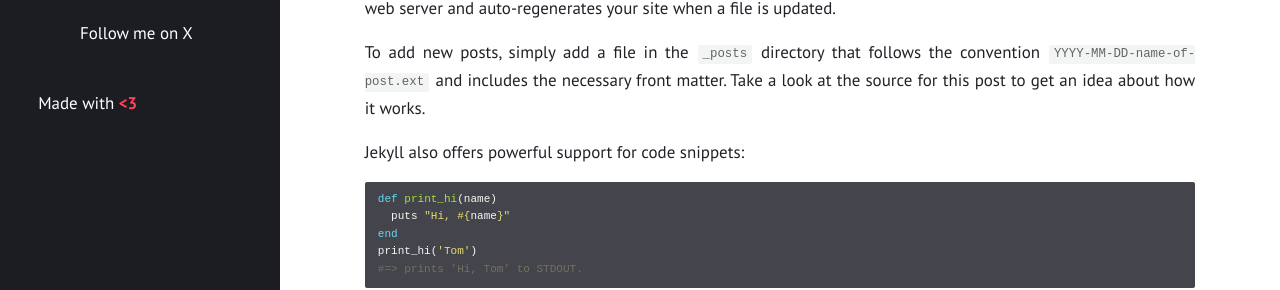
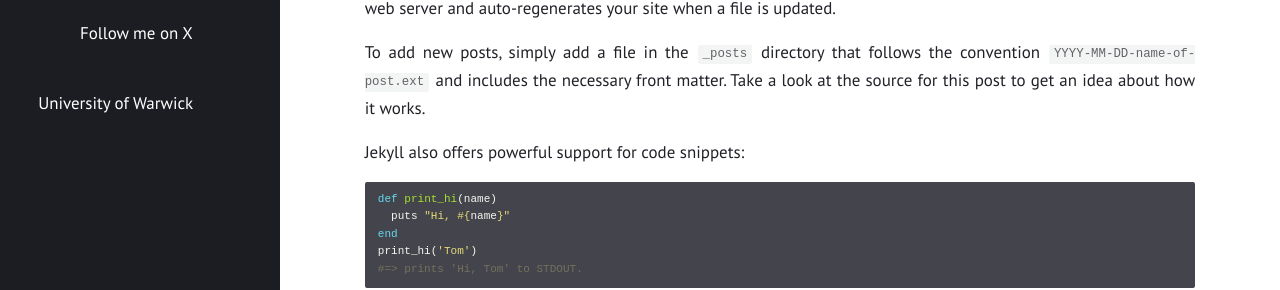
Before and after one commit to lauraguzmanrincon/lauraguzmanrincon.github.io, a Jekyll site: the page built from _posts/2017-03-01-welcome-to-jekyll.md, in a window 1280 px wide. Shown: the part 206-496 px from the top of the page. Built offline with Jekyll 4.4.1, drawn with Linux system fonts in a browser that asks for light colours.

Commit message:
Update _config.yml

```diff
--- a/_config.yml
+++ b/_config.yml
@@ -1,6 +1,6 @@
 title: "Laura Guzman-Rincon"
 author: "Laura Guzman-Rincon"
-description: "Made with <b style=\"color: #f45;\">&lt;3</b>"
+description: "University of Warwick"
 permalink: /:title/
 lang: "en"
 excerpt_separator: "\n\n\n"
```
